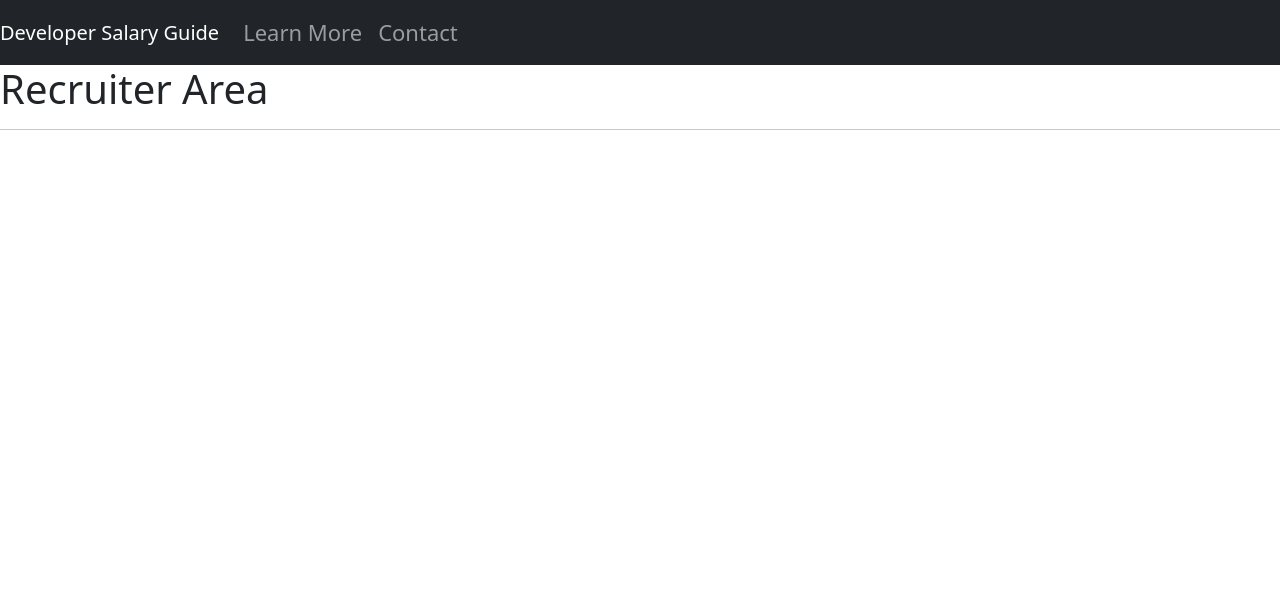
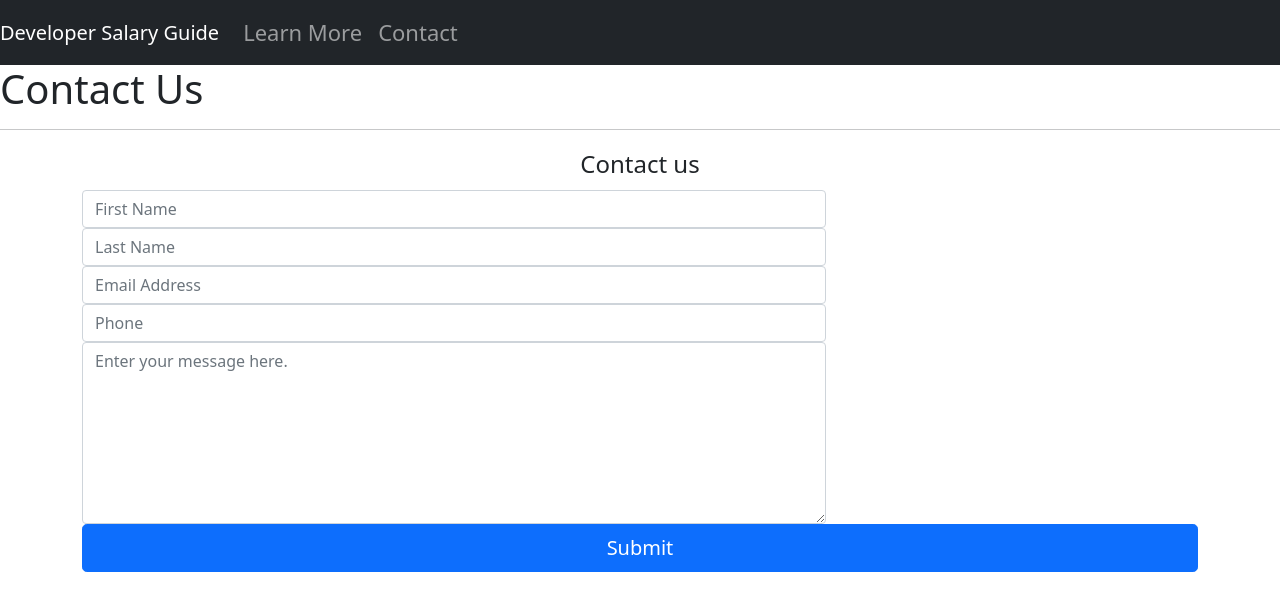
Before and after one commit to triple-crown-consulting/developer-salary-guide, a Flask app: page /contact in a window 1280 px wide. Shown: the top 611 px of the page. Run offline with Flask 2, Linux system fonts and the light colour scheme; parts of the project's set-up code (start-up, migrations or seed data) failed here and were passed over.

Commit message:
Working on improving the UX

```diff
--- a/templates/contact.html
+++ b/templates/contact.html
@@ -2,7 +2,65 @@
 {% block title %}Contact | Developer Salary Guide{% endblock %}
 
 {% block content %}
-    <h1>Recruiter Area</h1>
+<h1>Contact Us</h1>
 <hr>
+<div class="container">
+    <div class="row">
+        <div class="col-md-12">
+            <div class="well well-sm">
+                <form class="form-horizontal" method="post">
+                    <fieldset>
+                        <legend class="text-center header">Contact us</legend>
+
+                        <div class="form-group">
+                            <span class="col-md-1 col-md-offset-2 text-center"><i class="fa fa-user bigicon"></i></span>
+                            <div class="col-md-8">
+                                <input id="fname" name="name" type="text" placeholder="First Name" class="form-control">
+                            </div>
+                        </div>
+                        <div class="form-group">
+                            <span class="col-md-1 col-md-offset-2 text-center"><i class="fa fa-user bigicon"></i></span>
+                            <div class="col-md-8">
+                                <input id="lname" name="name" type="text" placeholder="Last Name" class="form-control">
+                            </div>
+                        </div>
+
+                        <div class="form-group">
+                            <span class="col-md-1 col-md-offset-2 text-center"><i
+                                    class="fa fa-envelope-o bigicon"></i></span>
+                            <div class="col-md-8">
+                                <input id="email" name="email" type="text" placeholder="Email Address"
+                                    class="form-control">
+                            </div>
+                        </div>
+
+                        <div class="form-group">
+                            <span class="col-md-1 col-md-offset-2 text-center"><i
+                                    class="fa fa-phone-square bigicon"></i></span>
+                            <div class="col-md-8">
+                                <input id="phone" name="phone" type="text" placeholder="Phone" class="form-control">
+                            </div>
+                        </div>
+
+                        <div class="form-group">
+                            <span class="col-md-1 col-md-offset-2 text-center"><i
+                                    class="fa fa-pencil-square-o bigicon"></i></span>
+                            <div class="col-md-8">
+                                <textarea class="form-control" id="message" name="message"
+                                    placeholder="Enter your message here." rows="7"></textarea>
+                            </div>
+                        </div>
+
+                        <div class="form-group">
+                            <div class="col-md-12 text-center">
+                                <button type="submit" class="btn btn-primary btn-lg">Submit</button>
+                            </div>
+                        </div>
+                    </fieldset>
+                </form>
+            </div>
+        </div>
+    </div>
+</div>
 
 {% endblock %}
--- a/templates/index.html
+++ b/templates/index.html
@@ -3,7 +3,7 @@
 
 {% block content %}
 
-    <h1>Recruiter Area</h1>
+    <h1>Recruiter Information Area</h1>
 <hr>
 
     <p>this area will be content for the project</p>
@@ -11,7 +11,7 @@
     <blockquote>Duis aute irure dolor in reprehenderit in voluptate velit esse cillum dolore eu fugiat nulla pariatur.</blockquote>
     <p>Lorem ipsum dolor sit amet, consectetur adipiscing elit, sed do eiusmod tempor incididunt ut labore et dolore magna aliqua. Ut enim ad minim veniam, quis nostrud exercitation ullamco laboris nisi ut aliquip ex ea commodo consequat. Duis aute irure dolor in reprehenderit in voluptate velit esse cillum dolore eu fugiat nulla pariatur. Excepteur sint occaecat cupidatat non proident, sunt in culpa qui officia deserunt mollit anim id est laborum.</p>
 <hr>
-<h1>Interactive Area</h1>
+<h1>Interactive Salary Area</h1>
 <hr>
 
 <p>this area will be interactive content for the project</p>
```
